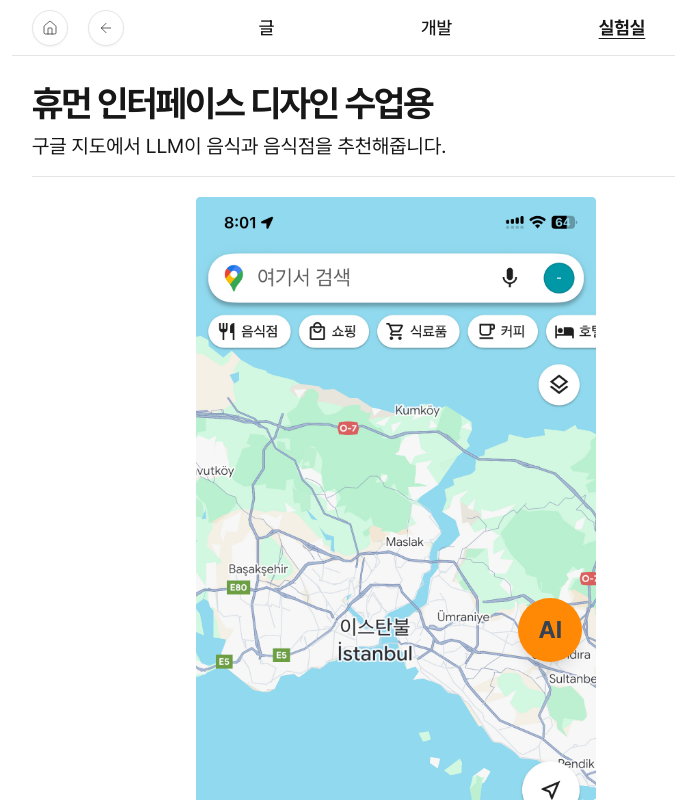
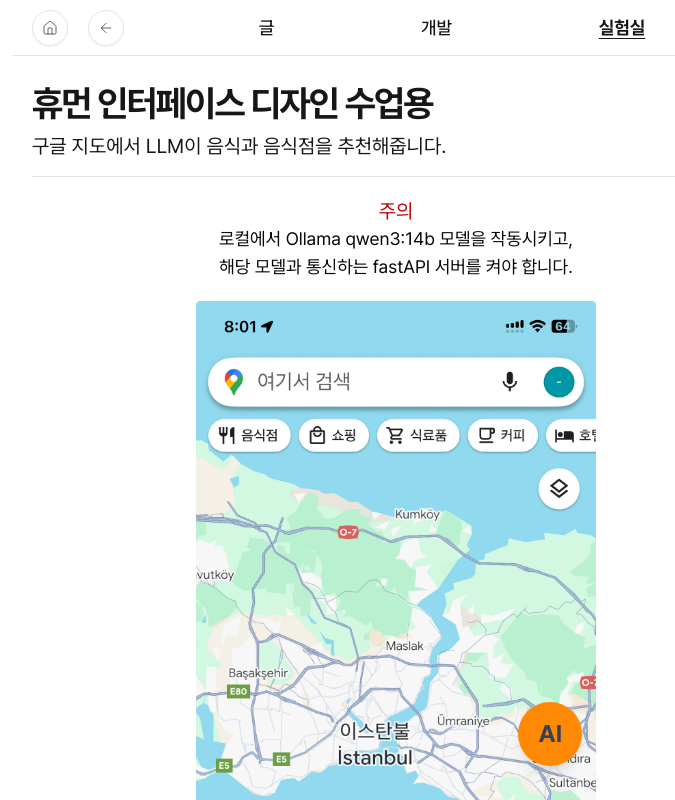
Before and after one commit to goranikin/hyeok-blog, a Next.js app: page /laboratory/human-interface-design-class in a window 1280 px wide. Shown: the top 800 px of the page, without its empty margins (244-919 px from the left). Built offline with nearby package versions, Linux system fonts and the light colour scheme.

Commit message:
📝 Update docs slightly

```diff
--- a/src/app/(routes)/laboratory/human-interface-design-class/page.tsx
+++ b/src/app/(routes)/laboratory/human-interface-design-class/page.tsx
@@ -63,6 +63,13 @@
       title="휴먼 인터페이스 디자인 수업용"
       description="구글 지도에서 LLM이 음식과 음식점을 추천해줍니다."
     >
+      <div className="flex flex-col items-center">
+        <p className="text-xl text-red-700">주의</p>
+        <p className="text-lg">로컬에서 Ollama qwen3:14b 모델을 작동시키고,</p>
+        <p className="text-lg">
+          해당 모델과 통신하는 fastAPI 서버를 켜야 합니다.
+        </p>
+      </div>
       <div className="flex justify-center items-center min-h-[500px] relative">
         <Image
           src="/laboratory/human-interface-design-class/google-map.jpeg"
--- a/src/contents/development/reading-papers.mdx
+++ b/src/contents/development/reading-papers.mdx
@@ -1,7 +1,7 @@
 ---
-title: Reading papers - MT-DNN, MASS, UNILM, XLNet, RoBERTa, ALBERT,
+title: Reading papers
 publishDate: 2025-04-27
-description: reading reading~
+description: Read papers about MT-DNN, MASS, UNILM, XLNet, RoBERTa, ALBERT.
 thumbnailUrl: /development/reading-papers-1/thum.jpeg
 ---
 
--- a/src/contents/development/vit-mlpmixer.mdx
+++ b/src/contents/development/vit-mlpmixer.mdx
@@ -1,9 +1,11 @@
 ---
-title: Go to the VISION
+title: ViT and MLP-Mixer
 publishDate: 2025-05-02
-description: While I already knew CNN architecture, I have yet to explore Vision Transformers, and other modern image processing models. In this article, I'll delve into ViT, MLP-Mixer, and the concept of 'inductive bias' - topics I'm eager to understand more thoroughly.
+description: What is inductive bias? Then, what is the key difference between ViT and CNN?
 thumbnailUrl: /development/vit-mlpmixer/2.png
 ---
+
+NLP를 공부하던 중, Vision에 대해 알아보게 된 배경을 짧막하게 한글로 작성하겠습니다!
 
 NLP를 다루던 중 갑자기 ViT인가 싶을텐데요. 실은 이번 주에 가졌던 커피챗에서 ViT와 CNN의 차이가 뭔지에 대한 질문을 받았습니다. 눈 앞에 놓인 목적만을 최대한 잘 완수하기 위해 Vision field를 완전히 배제하다보니 image processing을 모른 채 답변을 했습니다.
 
@@ -17,7 +19,7 @@
 
 이 물음에 대해서 ViT와 MLP-Mixer를 공부했더라도 답변하지 못했던 건 매 한가지였을 겁니다. 왜냐하면 두 논문에서도 주요하게 다뤄지는 건 Context size와 이로 인해 생기는 inductive bias의 차이니까요. 오히려 context size 관점에서 벗어나지 못해 더 엉뚱한 이야기를 했을지도 모릅니다. 그러나 MLP-Mixer가 가져다주는 통찰도 있습니다. 바로 inductive bias든 multi-head attention이든 두 대상이 잠재적인 특성을 다룬다는 겁니다.
 
-이와 같은 implicit한 의미들을 신경망 구조에서 어떻게 이끌어낼 수 있을까요? 수학적 논리력도 중요하겠지만, 무엇보다도 언어와 인간의 지각 처리 과정에 대한 깊은 이해, 그리고 탁월한 직관력이라 감히 말해봅니다. 결국 LLM은 고전적인 algorithm에 의한 machine learning 기법이 아니니까요.
+이와 같은 implicit한 의미들을 신경망 구조에서 어떻게 이끌어낼 수 있을까요? 수학적 논리력도 중요하겠지만, 무엇보다도 언어와 인간의 지각 처리 과정에 대한 깊은 이해, 그리고 탁월한 직관력이지 않을까 생각해봅니다. 알면 알수록 참 재미있는 세계인 듯해요!
 
 ---
 
```
Also changed, not shown: .velite/development.json.
